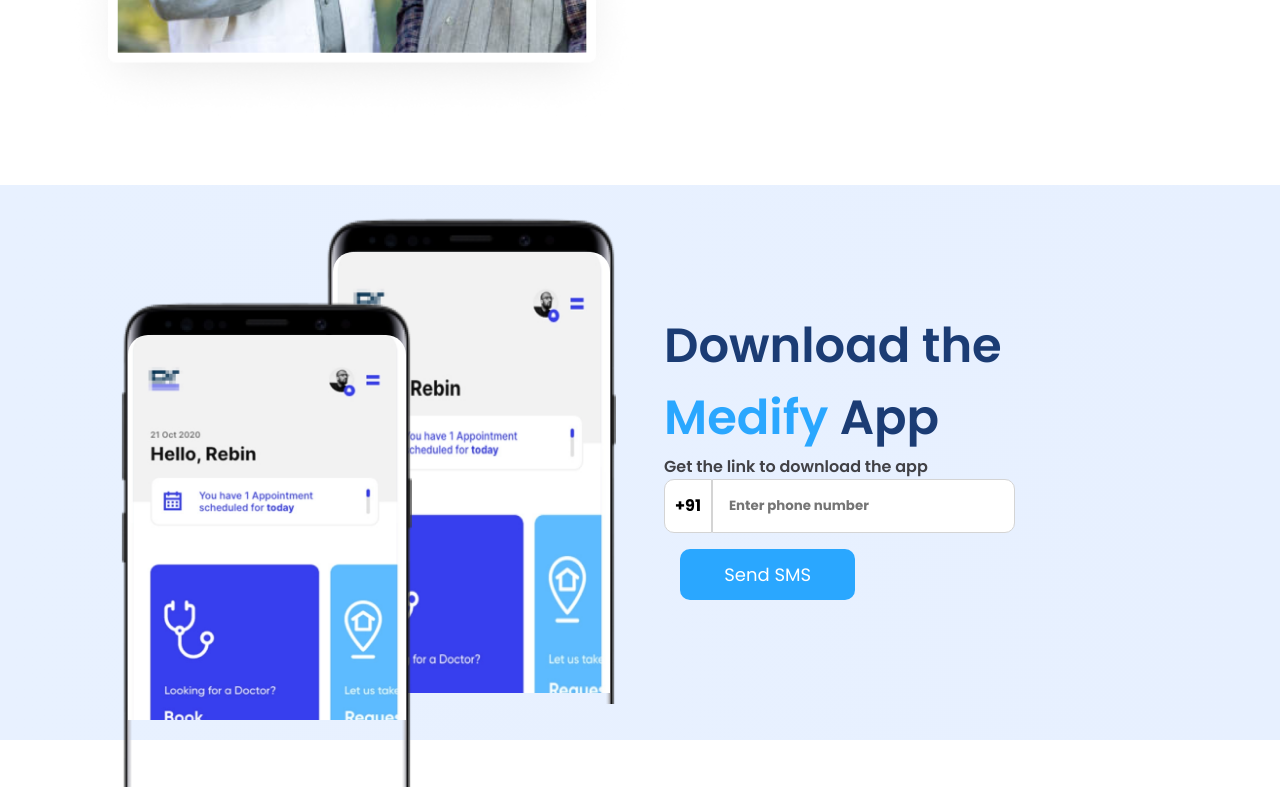
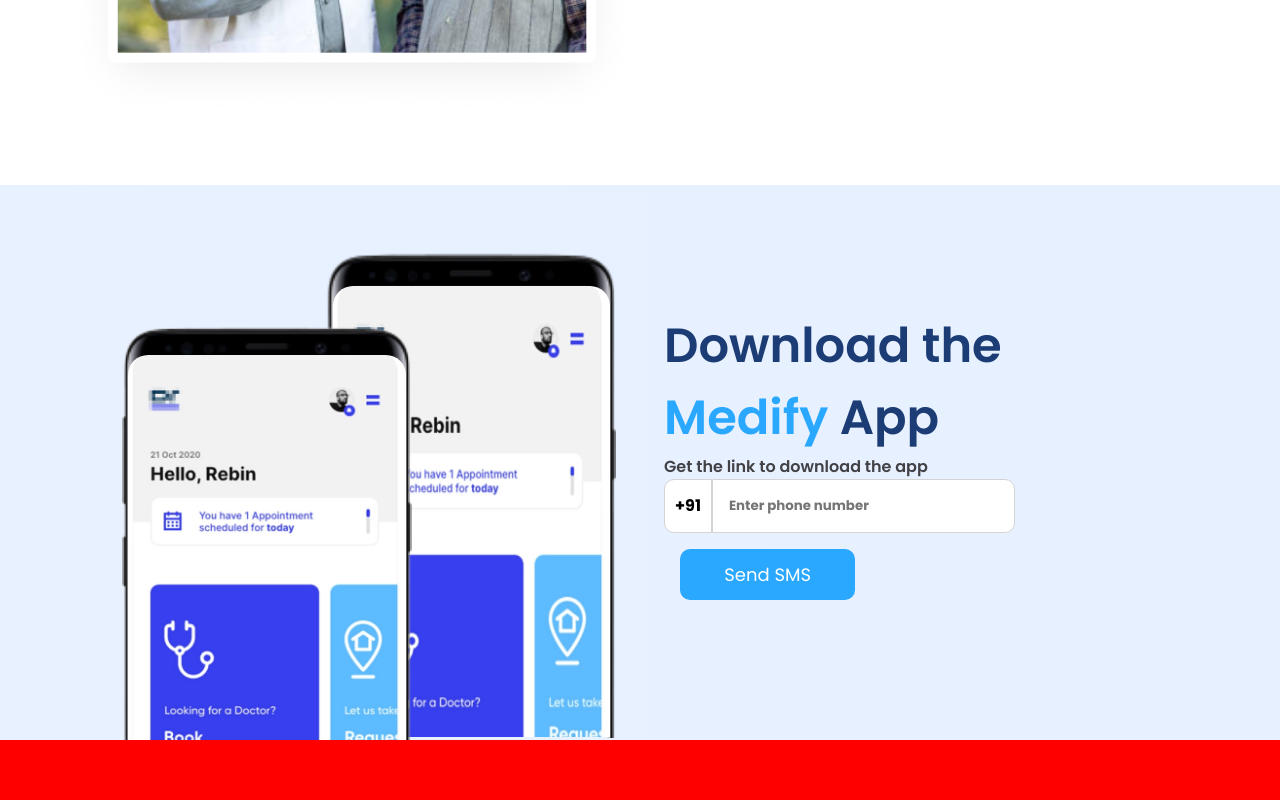
Before and after one commit to GajananBodhankar/medify_centers, a React (Vite) app: page / in a window 1280 px wide. Shown: the part 5385-6185 px from the top of the page. Built offline with nearby package versions, Linux system fonts and the light colour scheme; no server answers.

Commit message:
made a change

```diff
--- a/src/components/Home.tsx
+++ b/src/components/Home.tsx
@@ -203,6 +203,15 @@
         </div>
       </div>
       <MedifyApp />
+      <div
+        style={{
+          padding: "30px",
+          backgroundColor: "red",
+          zIndex: 100,
+          position: "relative",
+          bottom: 0,
+        }}
+      ></div>
     </div>
   );
 }
--- a/src/components/MedifyApp.tsx
+++ b/src/components/MedifyApp.tsx
@@ -1,14 +1,15 @@
 import mobileScreen from "../assets/MobileImage.png";
 import mobileImage from "../assets/MobileInnerImage.png";
+import MobileImageSmall from "../assets/MobileImageSmall.png";
 function MedifyApp() {
   return (
     <div className="appMainContainer">
       <div className="appImages">
         <img
-          src={mobileScreen}
+          src={MobileImageSmall}
           alt=""
           style={{
-            top: "17%",
+            top: "15%",
             position: "relative",
             left: "15%",
             width: "50%",
@@ -20,7 +21,7 @@
           style={{
             position: "absolute",
             left: "16.5%",
-            top: "24%",
+            top: "28%",
             zIndex: "10",
             width: "47.5%",
             borderTopRightRadius: "20px",
@@ -33,6 +34,8 @@
           alt=""
           style={{
             width: "50%",
+            position: "relative",
+            top: "7%",
           }}
         />
         <img
@@ -40,11 +43,11 @@
           style={{
             position: "absolute",
             left: "51.5%",
-            top: "7%",
+            top: "14%",
             borderTopRightRadius: "20px",
             borderTopLeftRadius: "20px",
             width: "47.5%",
-            height: "90%",
+            height: "92%",
           }}
           alt=""
         />
```
Also changed, not shown: src/assets/MobileImageSmall.png (added).
